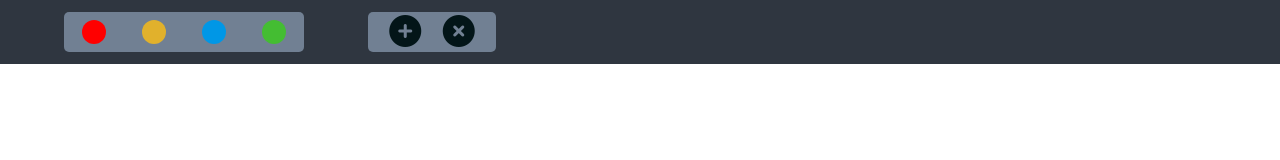
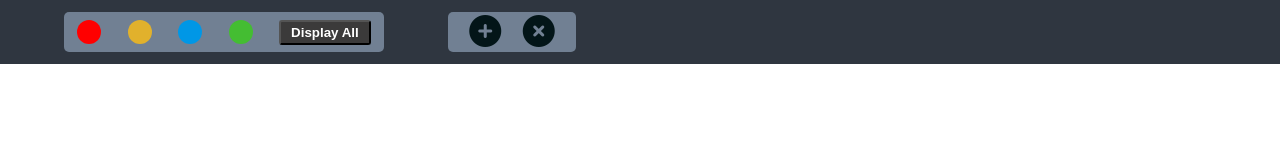
Before and after one commit to shravanjp/JIRA-TicketManagement, a plain HTML site: page index.html in a window 1280 px wide. Drawn offline with Linux system fonts and the light colour scheme.

Commit message:
added Display All button

```diff
--- a/index.html
+++ b/index.html
@@ -11,10 +11,11 @@
 <body>
     <div class="toolbox-container">
         <div class="toolbox-priority-container">
-           <div class="color red"></div>
-           <div class="color yellow"></div>
-           <div class="color blue"></div>
-           <div class="color green"></div>
+            <div class="color red"></div>
+            <div class="color yellow"></div>
+            <div class="color blue"></div>
+            <div class="color green"></div>
+            <button class="display-all">Display All</button>
         </div>
         <div class="action-btn-container">
             <div class="add-btn">
--- a/style.css
+++ b/style.css
@@ -16,7 +16,7 @@ body{
 }
 .toolbox-priority-container{
     height: 2.5rem;
-    width:15rem;
+    width:20rem;
     background-color: #718093;
     display: flex;
     justify-content: space-around;
@@ -55,11 +55,24 @@ body{
 .green{
     background-color: #44bd32;
 }
+.display-all{
+    padding-left: 10px;
+    padding-right: 10px;
+    padding-bottom: 3px;
+    padding-top: 3px;
+    border-radius: 3px;
+    color: white;
+    font-weight:bold;
+    background-color: rgb(59, 58, 58);
+}
 .add-btn:hover{
     color: #1abc9c;
 }
 .remove-btn:hover{
     color:#e74c3c
+}
+.remove-btn-click{
+    color:#e74c3c;
 }
 .modal-container{
     position: absolute;
```
